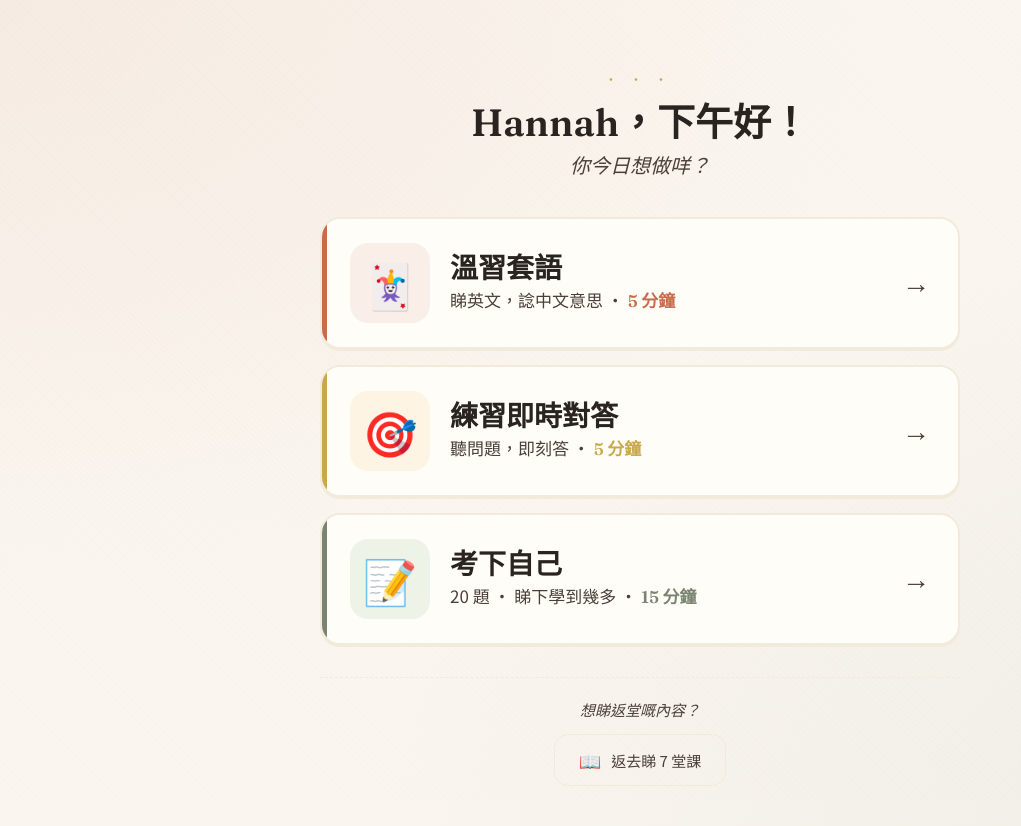
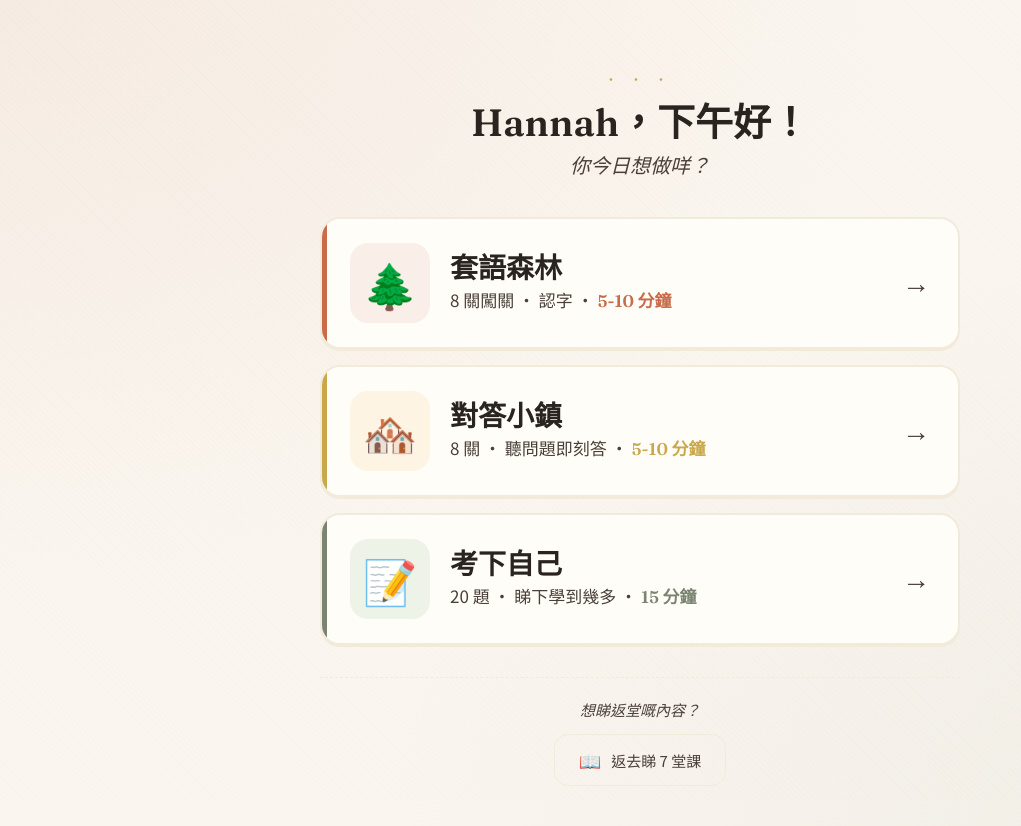
Before and after one commit to louyuenlam/Learn-English, a plain HTML site: page index.html in a window 1280 px wide. Shown: the whole page, without its empty margins (0-1021 px from the left). Drawn offline with Linux system fonts and the light colour scheme.

Commit message:
Update index.html
update to game mode

```diff
--- a/index.html
+++ b/index.html
@@ -412,20 +412,20 @@
 
   <div class="actions">
 
-    <a class="action-card" data-color="terra" href="tools/flashcard.html">
-      <div class="icon-box">🃏</div>
+    <a class="action-card" data-color="terra" href="tools/flashcard-game.html">
+      <div class="icon-box">🌲</div>
       <div class="text">
-        <h2>溫習套語</h2>
-        <div class="desc">睇英文，諗中文意思 · <span class="time">5 分鐘</span></div>
+        <h2>套語森林</h2>
+        <div class="desc">8 關闖關 · 認字 · <span class="time">5-10 分鐘</span></div>
       </div>
       <div class="arrow">→</div>
     </a>
 
-    <a class="action-card" data-color="gold" href="tools/qa-drill.html">
-      <div class="icon-box">🎯</div>
+    <a class="action-card" data-color="gold" href="tools/qa-game.html">
+      <div class="icon-box">🏘️</div>
       <div class="text">
-        <h2>練習即時對答</h2>
-        <div class="desc">聽問題，即刻答 · <span class="time">5 分鐘</span></div>
+        <h2>對答小鎮</h2>
+        <div class="desc">8 關 · 聽問題即刻答 · <span class="time">5-10 分鐘</span></div>
       </div>
       <div class="arrow">→</div>
     </a>
```
